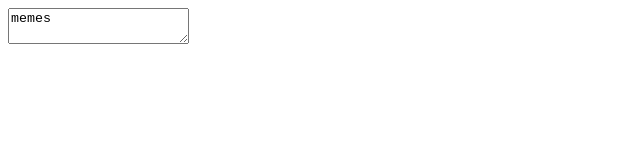
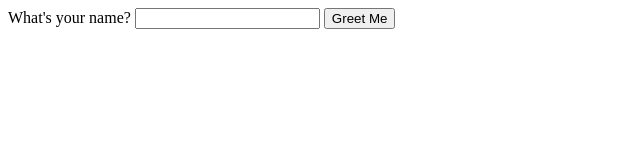
Before and after one commit to Danvictorgithub/HTML_Form-Relearned, a plain HTML site: page index.html in a window 1280 px wide. Shown: the whole page, without its empty margins (0-640 px from the left). Drawn offline with Linux system fonts and the light colour scheme.

Commit message:
modified

```diff
--- a/index.html
+++ b/index.html
@@ -7,6 +7,10 @@
     <title>Form Practice Relearn</title>
 </head>
 <body>
-    <textarea>memes</textarea>
+    <form>
+      <label for="name">What's your name?</label>
+      <input type="text" id="name" name="name">
+      <button type="button">Greet Me</button>
+    </form>
 </body>
 </html>
```
